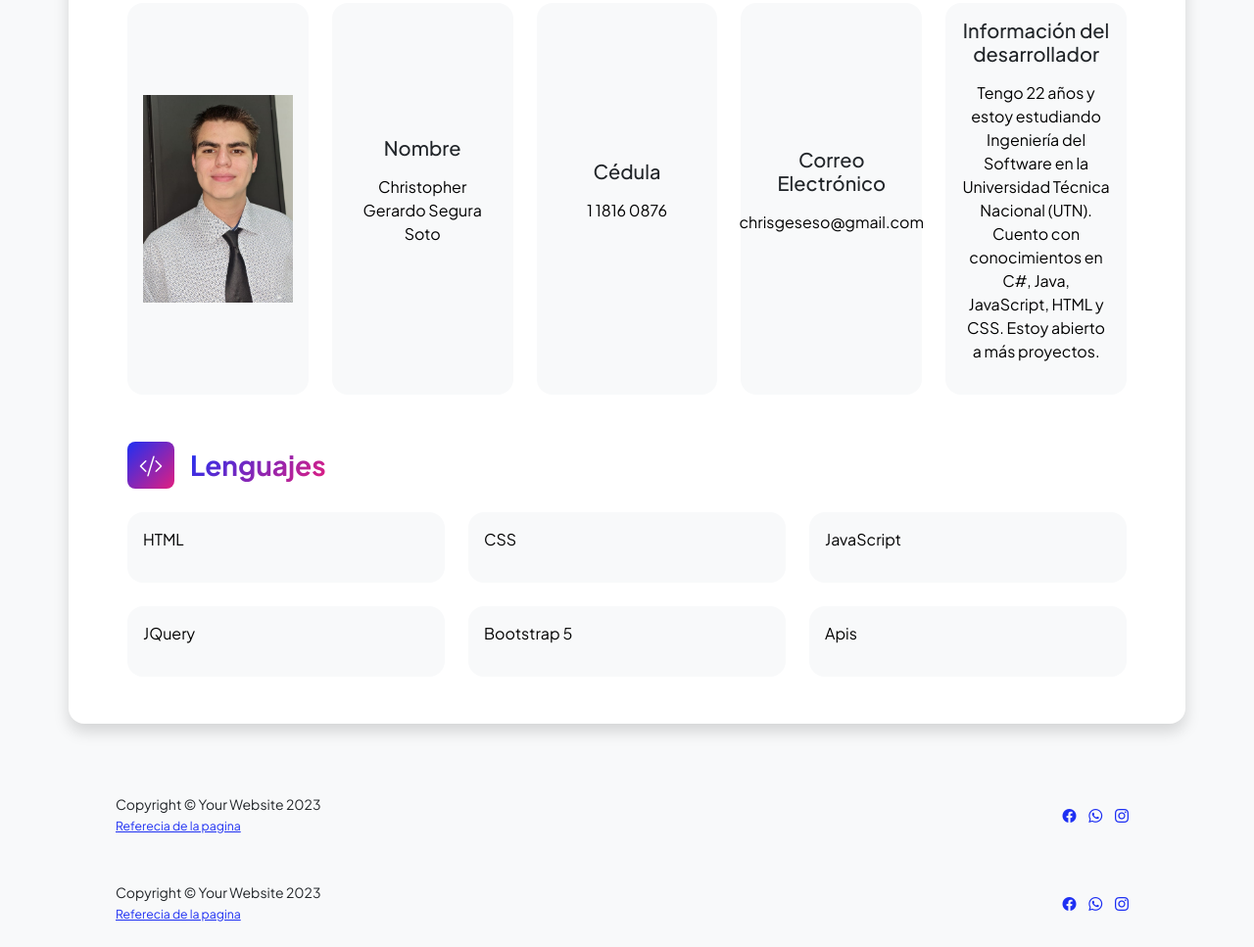
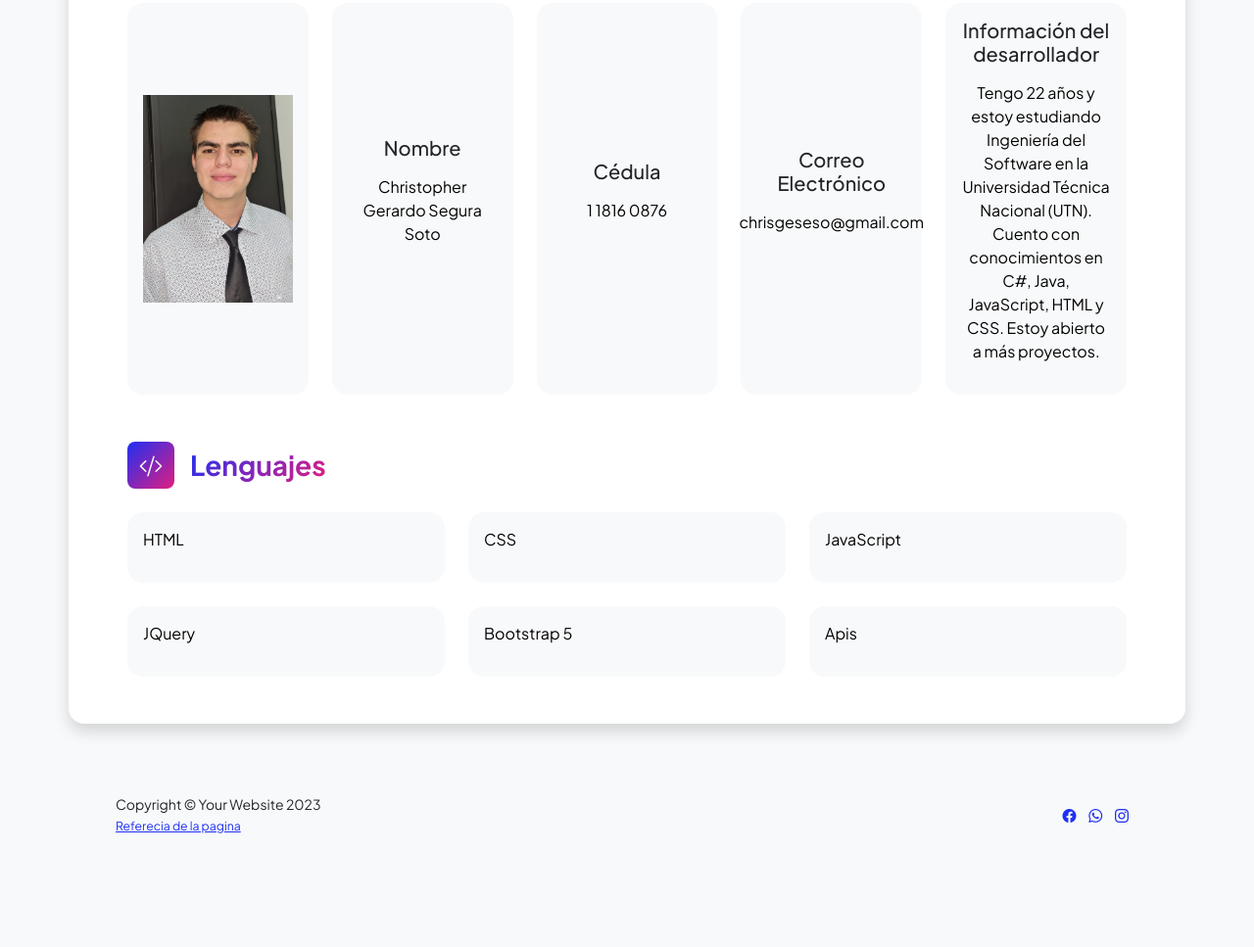
Before and after one commit to Christopherge0/Proyecto-Programacion-4, a plain HTML site: page acercade.html in a window 1280 px wide. Shown: the part 952-1919 px from the top of the page at 98% size. After the commit the page ends 1829 px from the top, so only its background shows below. Drawn offline with nearby package versions, Linux system fonts and the light colour scheme.

Commit message:
acercade.html

```diff
--- a/acercade.html
+++ b/acercade.html
@@ -197,7 +197,7 @@
         <!-- Footer-->
         <mi-footer></mi-footer>
                 <!-- Footer-->
-                <mi-footer></mi-footer>
+
                 <!-- Bootstrap core JS-->
                 <script src="https://cdn.jsdelivr.net/npm/bootstrap@5.2.3/dist/js/bootstrap.bundle.min.js"></script>
                 <!-- Core theme JS-->
```
